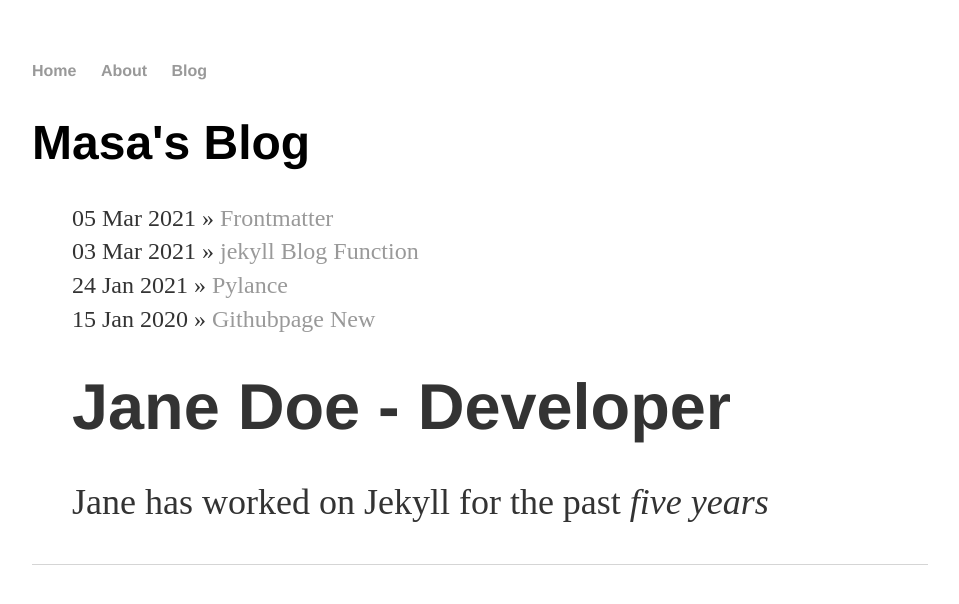
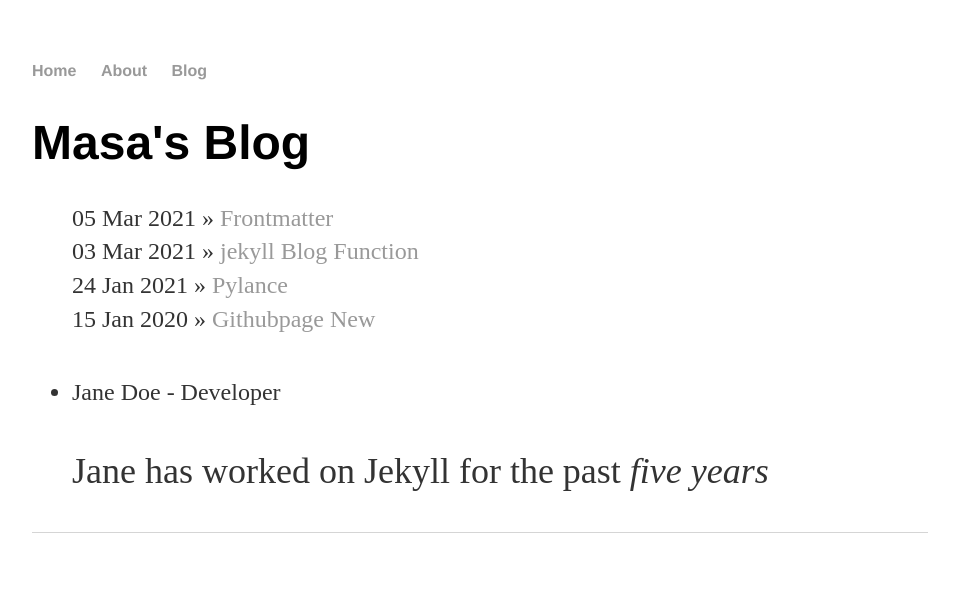
Before and after one commit to MasayaAbe/MasayaAbe.github.io, a Jekyll site: the page built from blog/index.html, in a window 1280 px wide. Shown: the top 604 px of the page, without its empty margins (160-1119 px from the left). Built offline with Jekyll 4.4.1, drawn with Linux system fonts in a browser that asks for light colours.

Commit message:
[update] staff_members タグ調整

```diff
--- a/blog/index.html
+++ b/blog/index.html
@@ -15,7 +15,7 @@ title: Masa's Blog
 
 <ul class="staff_members">
   {% for staff_member in site.staff_members %}
-    <h2>{{ staff_member.name }} - {{ staff_member.position }}</h2>
+    <li>{{ staff_member.name }} - {{ staff_member.position }}</li>
     <p>{{ staff_member.content | markdownify }}</p>
   {% endfor %}
 </ul>
```
